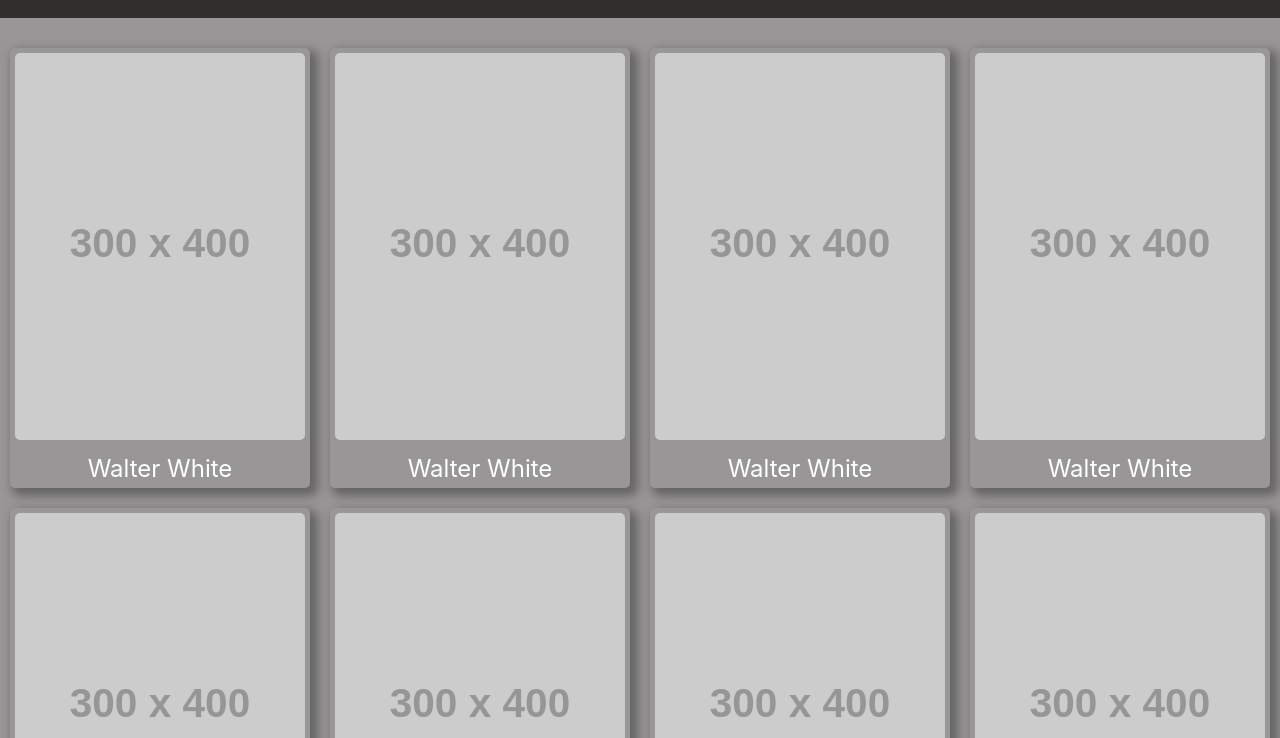
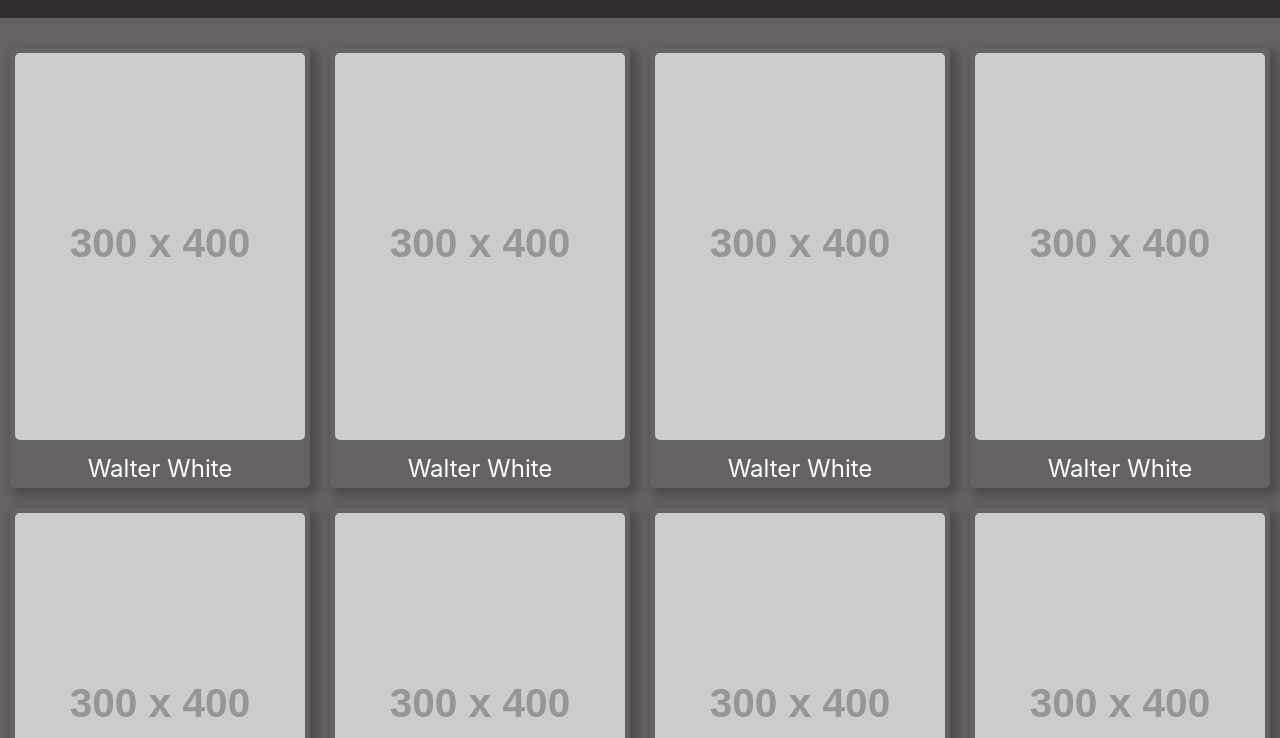
Before and after one commit to debosch/breaking-bad, a React app: page / in a window 1280 px wide. Shown: the part 62-800 px from the top of the page. Built offline with nearby package versions, Linux system fonts and the light colour scheme; placeholder pictures from the web are drawn by us.

Commit message:
App background color is more darker

```diff
--- a/src/components/App.scss
+++ b/src/components/App.scss
@@ -6,7 +6,7 @@
 
 body {
     height: 100%;
-    background-color: rgba(51, 46, 46, 0.5);
+    background-color: rgba(51, 46, 46, 0.75);
 }
 
 .app__card-section {
```
